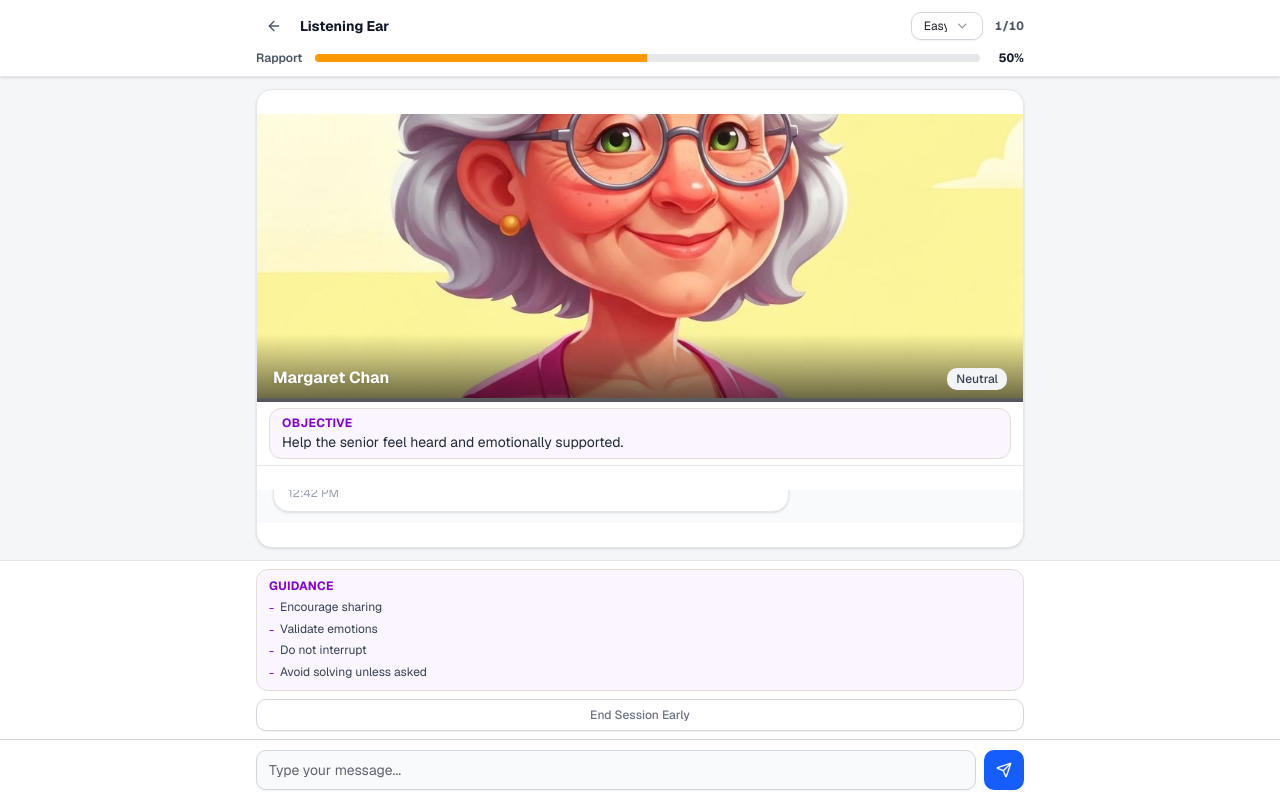
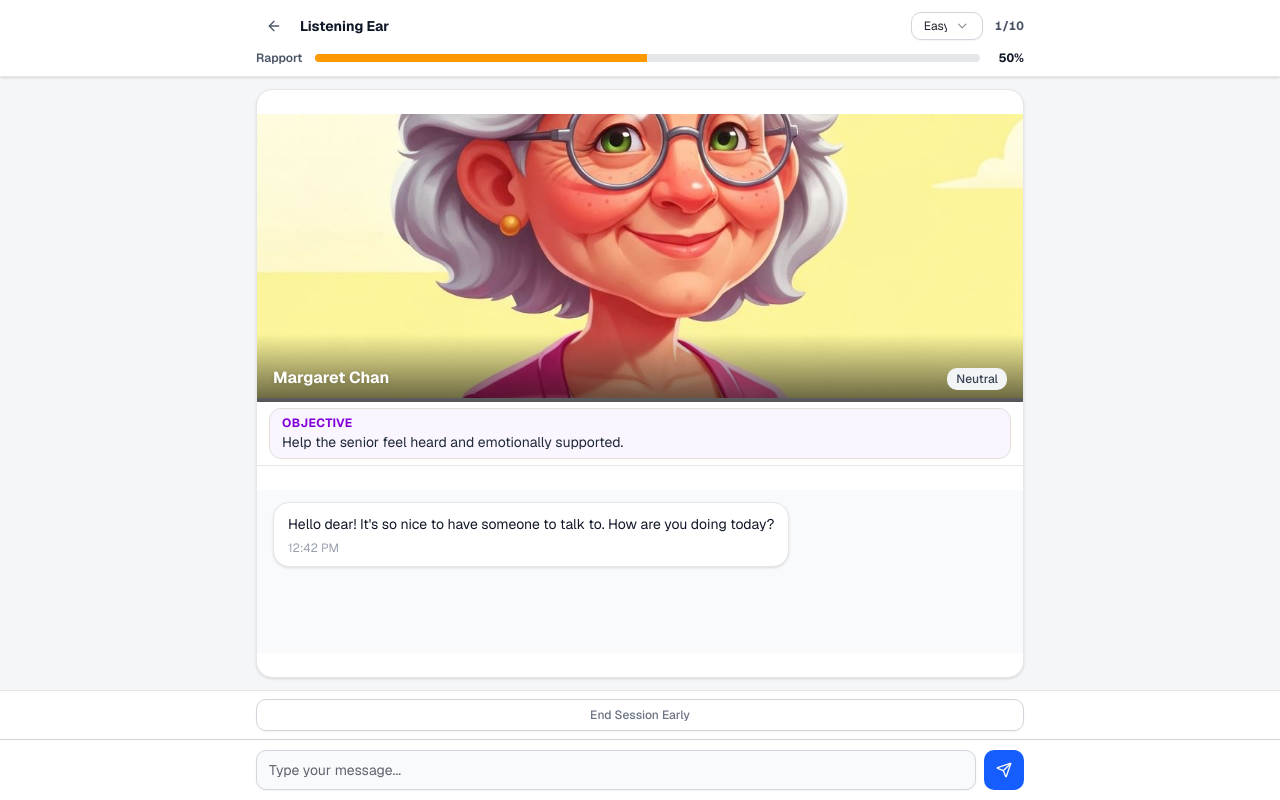
Before and after one commit to MT7654/Our-Grandparents-Shoes, a Next.js app: page /chat/1 in a window 1280 px wide. Built offline with nearby package versions, Linux system fonts and the light colour scheme.

Commit message:
feat: remove scenario guidance box from controls
Move coaching feedback to chat card header for better UX.

Co-authored-by: null <91786062+MT7654@users.noreply.github.com>

```diff
--- a/app/chat/[personaId]/page.tsx
+++ b/app/chat/[personaId]/page.tsx
@@ -468,23 +468,6 @@ export default function ChatTraining() {
       {/* Guidance + End session / View results */}
       <div className="bg-white border-t border-gray-200 px-4 py-2">
         <div className="max-w-3xl mx-auto space-y-2">
-          {/* Scenario guidance box (bottom-bar mode, non-scrollable, above button) */}
-          {guidanceMode === "bottom-bar" && !conversationEnded && (
-            <div className={`${scenario.bgColor} border rounded-lg px-3 py-2`}>
-              <h4 className={`text-xs font-bold ${scenario.color} uppercase tracking-wide mb-1`}>
-                Guidance
-              </h4>
-              <ul className="space-y-0.5">
-                {scenario.guidance.map((tip, i) => (
-                  <li key={i} className="flex items-start gap-1.5">
-                    <span className={`text-xs ${scenario.color} mt-0.5`}>-</span>
-                    <span className="text-xs text-gray-700 leading-relaxed">{tip}</span>
-                  </li>
-                ))}
-              </ul>
-            </div>
-          )}
-
           {conversationEnded ? (
             <Link href="/complete">
               <Button className="w-full bg-blue-600 hover:bg-blue-700 text-white font-semibold h-9 text-sm">
```
